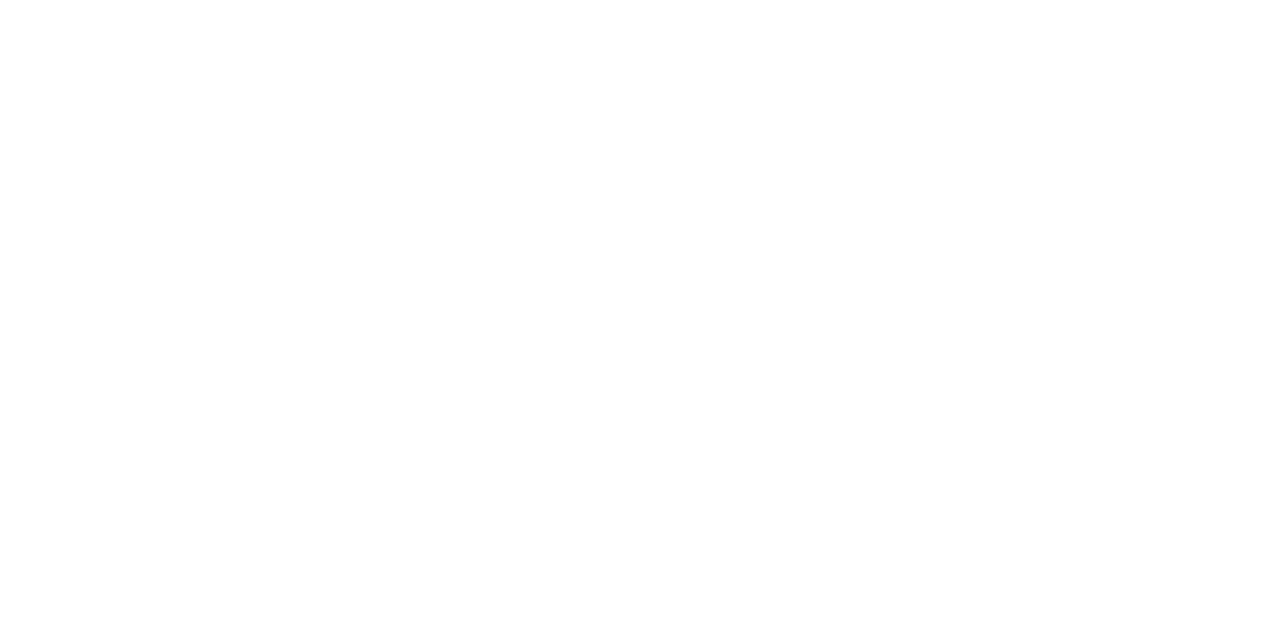
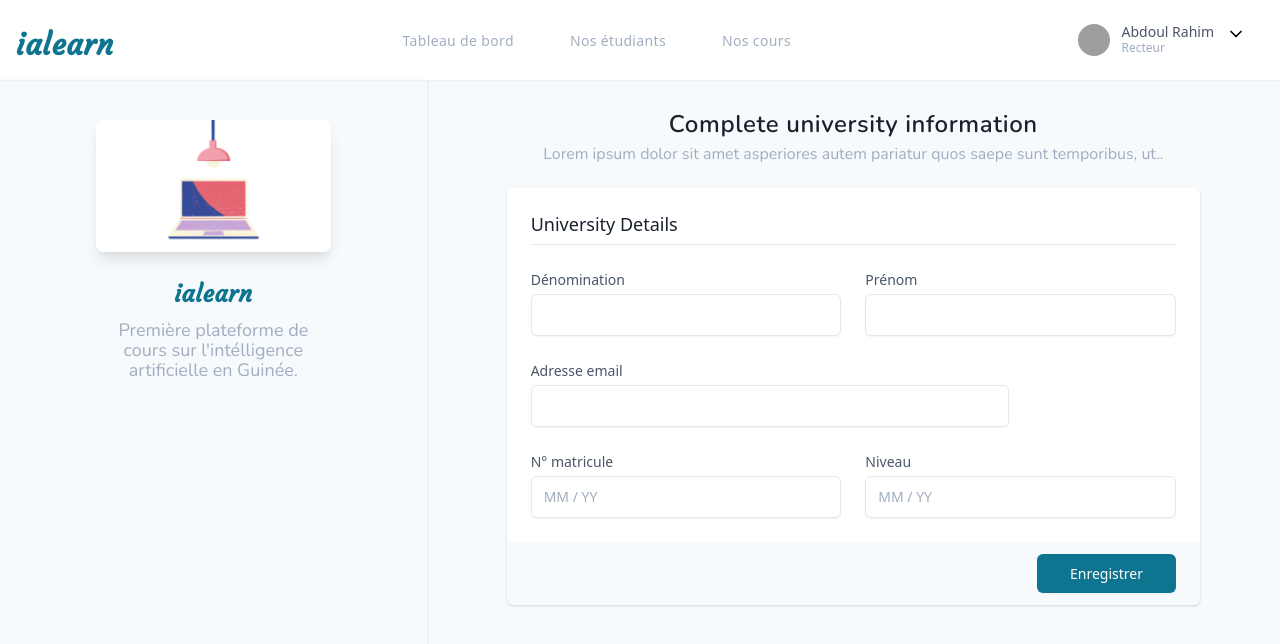
Before and after one commit to abdoul-rb/ialearn, a Nuxt app: page /app/university/dashboard/profile in a window 1280 px wide. Before the commit this address had no page. Shown: the top 644 px of the page. Built offline with nearby package versions, Linux system fonts and the light colour scheme; grey boxes are pictures that could not be loaded; what vue2-filters would draw is missing.

Commit message:
Create page university profile

```diff
--- a/components/app/university/Stats.vue
+++ b/components/app/university/Stats.vue
@@ -69,7 +69,7 @@
         </div>
         <div class="bg-cyan-700 px-4 py-4 sm:px-6">
           <div class="text-sm text-right">
-            <nuxt-link :to="{ name: 'app-university-dashboard-courses' }" href="#" class="font-medium text-white"> Voir tous<span class="sr-only"> Nombre total de cours souscrits</span></nuxt-link>
+            <nuxt-link :to="{ name: 'app-university-dashboard-courses' }" class="font-medium text-white"> Voir tous<span class="sr-only"> Nombre total de cours souscrits</span></nuxt-link>
           </div>
         </div>
       </div>
--- a/components/app/university/theNavigation.vue
+++ b/components/app/university/theNavigation.vue
@@ -8,7 +8,7 @@
           </nuxt-link>
         </div>
         <div class="hidden sm:ml-6 sm:flex">
-          <nuxt-link :to=" { name : 'app-university-dashboard' } " class="inline-flex items-center border-b-2 border-transparent text-sm font-medium leading-5 tracking-wide text-gray-500 hover:border-cyan-700 focus:outline-none transition duration-150 ease-in-out px-1 pt-1" :class="{ 'border-cyan-700 text-cyan-500' : this.$route.name === 'app-university-dashboard' }">Dashboard</nuxt-link>
+          <nuxt-link :to=" { name : 'app-university-dashboard' } " class="inline-flex items-center border-b-2 border-transparent text-sm font-medium leading-5 tracking-wide text-gray-500 hover:border-cyan-700 focus:outline-none transition duration-150 ease-in-out px-1 pt-1" :class="{ 'border-cyan-700 text-cyan-500' : this.$route.name === 'app-university-dashboard' }">Tableau de bord</nuxt-link>
           <nuxt-link :to=" { name : 'app-university-dashboard-students' } " class="inline-flex items-center border-b-2 border-transparent text-sm font-medium leading-5 tracking-wide text-gray-500 hover:border-cyan-700 focus:outline-none transition duration-150 ease-in-out px-1 pt-1 ml-12" :class="{ 'border-cyan-700 text-cyan-500' : this.$route.name === 'app-university-dashboard-students' || this.$route.name === 'app-university-dashboard-students-create' || this.$route.name === 'app-university-dashboard-students-uuid' }">Nos étudiants</nuxt-link>
           <nuxt-link :to=" { name : 'app-university-dashboard-courses' } " class="inline-flex items-center border-b-2 border-transparent text-sm font-medium leading-5 tracking-wide text-gray-500 hover:border-cyan-700 focus:outline-none transition duration-150 ease-in-out px-1 pt-1 ml-12" :class="{ 'border-cyan-700 text-cyan-500' : this.$route.name === 'app-university-dashboard-courses' }">Nos cours</nuxt-link>
         </div>
@@ -24,10 +24,9 @@
                 <polyline points="6 9 12 15 18 9"></polyline>
               </svg>
             </button>
-            <div class="origin-top-right absolute right-0 mt-2 w-48 rounded-md shadow-lg" v-show="dropdownOpen">
+            <div class="origin-top-right absolute right-0 mt-2 w-48 rounded-md shadow-lg border z-50" v-show="dropdownOpen">
               <div class="py-1 rounded-md bg-white shadow-xs" role="menu" aria-orientation="vertical" aria-labelledby="user-menu">
-                <nuxt-link :to=" { name : '', params : { slug : '' } } " class="block text-sm leading-5 text-gray-700 hover:bg-gray-100 focus:outline-none focus:bg-gray-100 transition duration-150 ease-in-out px-4 py-2">Mon profil</nuxt-link>
-                <nuxt-link :to=" { name : '' } " class="block text-sm leading-5 text-gray-700 hover:bg-gray-100 focus:outline-none focus:bg-gray-100 transition duration-150 ease-in-out px-4 py-2">Paramètres</nuxt-link>
+                <nuxt-link :to=" { name : 'app-university-dashboard-profile' } " class="block text-sm leading-5 text-gray-700 hover:bg-gray-100 focus:outline-none focus:bg-gray-100 transition duration-150 ease-in-out px-4 py-2">Mon profil</nuxt-link>
                 <a href="#" @click.prevent="logout" :to=" { name : '' } " class="block text-sm leading-5 text-gray-700 hover:bg-gray-100 focus:outline-none focus:bg-gray-100 transition duration-150 ease-in-out px-4 py-2">Déconnexion</a>
               </div>
             </div>
@@ -47,9 +46,8 @@
     </div>
     <div :class=" menuOpen ? 'block' : 'hidden' ">
       <div class="pt-2 pb-3">
-        <nuxt-link :to=" { name : 'app-university-dashboard' } " class="block pl-3 pr-4 py-2 border-l-4 border-indigo-500 text-base font-medium text-indigo-700 bg-indigo-50 focus:outline-none focus:text-indigo-800 focus:bg-indigo-100 focus:border-indigo-700 transition duration-150 ease-in-out">Dashboard</nuxt-link>
+        <nuxt-link :to=" { name : 'app-university-dashboard' } " class="block pl-3 pr-4 py-2 border-l-4 border-indigo-500 text-base font-medium text-indigo-700 bg-indigo-50 focus:outline-none focus:text-indigo-800 focus:bg-indigo-100 focus:border-indigo-700 transition duration-150 ease-in-out">Tableau de bord</nuxt-link>
         <nuxt-link :to=" { name : 'app-university-dashboard-students' } " class="mt-1 block pl-3 pr-4 py-2 border-l-4 border-transparent text-base font-medium text-gray-600 hover:text-gray-800 hover:bg-gray-50 hover:border-gray-300 focus:outline-none focus:text-gray-800 focus:bg-gray-50 focus:border-gray-300 transition duration-150 ease-in-out">Nos étudiants</nuxt-link>
-        <!-- <nuxt-link :to=" { name : 'app-freelancer-resume-slug', params : { slug : 'ahmed' } } " class="mt-1 block pl-3 pr-4 py-2 border-l-4 border-transparent text-base font-medium text-gray-600 hover:text-gray-800 hover:bg-gray-50 hover:border-gray-300 focus:outline-none focus:text-gray-800 focus:bg-gray-50 focus:border-gray-300 transition duration-150 ease-in-out">Nos cours</nuxt-link> -->
         <nuxt-link :to=" { name : 'app-university-dashboard-courses' } " class="mt-1 block pl-3 pr-4 py-2 border-l-4 border-transparent text-base font-medium text-gray-600 hover:text-gray-800 hover:bg-gray-50 hover:border-gray-300 focus:outline-none focus:text-gray-800 focus:bg-gray-50 focus:border-gray-300 transition duration-150 ease-in-out">Nos cours</nuxt-link>
       </div>
       <div class="pt-4 pb-3 border-t border-gray-200">
@@ -63,8 +61,7 @@
           </div>
         </div>
         <div class="mt-3">
-          <!-- <nuxt-link :to=" { name : 'app-freelancer-resume-slug', params : { slug : 'ahmed' } } " class="block px-4 py-2 text-base font-medium text-gray-500 hover:text-gray-800 hover:bg-gray-100 focus:outline-none focus:text-gray-800 focus:bg-gray-100 transition duration-150 ease-in-out">Your Profile</nuxt-link> -->
-          <nuxt-link :to=" { name : 'app-freelancer-resume-slug' } " class="block px-4 py-2 text-base font-medium text-gray-500 hover:text-gray-800 hover:bg-gray-100 focus:outline-none focus:text-gray-800 focus:bg-gray-100 transition duration-150 ease-in-out">Mon profil</nuxt-link>
+          <nuxt-link :to=" { name : '' } " class="block px-4 py-2 text-base font-medium text-gray-500 hover:text-gray-800 hover:bg-gray-100 focus:outline-none focus:text-gray-800 focus:bg-gray-100 transition duration-150 ease-in-out">Mon profil</nuxt-link>
           <a href="#" class="mt-1 block px-4 py-2 text-base font-medium text-gray-500 hover:text-gray-800 hover:bg-gray-100 focus:outline-none focus:text-gray-800 focus:bg-gray-100 transition duration-150 ease-in-out">Paramètres</a>
           <a href="#" @click.prevent="logout" class="mt-1 block px-4 py-2 text-base font-medium text-gray-500 hover:text-gray-800 hover:bg-gray-100 focus:outline-none focus:text-gray-800 focus:bg-gray-100 transition duration-150 ease-in-out">Déconnexion</a>
         </div>
--- a/pages/app/university/dashboard/courses/index.vue
+++ b/pages/app/university/dashboard/courses/index.vue
@@ -20,7 +20,7 @@
         <div class="flex items-center md:absolute md:right-0 md:inset-y-0">
           <!-- Mobile menu button  lg:hidden -->
           <nuxt-link :to="{ name: 'app-university-dashboard-students-create' }" class="ml-6 inline-flex items-center px-6 py-3 border border-transparent text-sm font-medium rounded-md shadow-sm text-white bg-blue-900 hover:bg-blue-800 focus:outline-none">
-            Voir tous les cours
+            Voir les autres cours disponibles
           </nuxt-link>
         </div>
         <div class="hidden lg:flex lg:items-center xl:col-span-4">
@@ -97,8 +97,8 @@
             <span class="text-gray-500 pt-4 px-4 inline-flex items-center text-sm font-medium">
               ...
             </span>
-            <a href="#" class="text-gray-500 hover:text-gray-700 pt-4 px-4 inline-flex items-center text-sm font-medium"</a>
-            <a href="#" class="text-gray-500 hover:text-gray-700 pt-4 px-4 inline-flex items-center text-sm font-medium">10</a>
+            <a href="#" class="text-gray-500 hover:text-gray-700 pt-4 px-4 inline-flex items-center text-sm font-medium">9</a>
+            <a href="#" class="text-gray-500 hover:text-gray-700 pt-4 px-4 inline-flex items-center text-sm font-medium">>10</a>
           </div>
           <div class="-mt-px w-0 flex-1 flex justify-end">
             <a href="#" class="pt-4 pl-1 inline-flex items-center text-sm font-medium text-gray-500 hover:text-gray-700">
--- /dev/null
+++ b/pages/app/university/dashboard/profile/index.vue
@@ -0,0 +1,88 @@
+<template>
+  <div class="sm:flex min-h-screen">
+    <aside class="w-4/12 shadow py-10 px-24">
+      <div>
+        <div class="space-y-12 mb-6">
+          <div class="space-y-4">
+            <div class="aspect-w-3 aspect-h-2">
+              <img class="object-cover shadow-lg rounded-lg " src="~/assets/images/iaLearn_pres.png" alt="iaLearn_pres">
+            </div>
+          </div>
+        </div>
+        <div class="max-w-3xl mx-auto text-center">
+          <h4 class="block text-2xl font-semibold tracking-wide text-cyan-700 font-courgette">ialearn</h4>
+          <p class="mt-2 text-lg text-gray-500 font-nunito leading-5">Première plateforme de cours sur l'intélligence artificielle en Guinée.</p>
+        </div>
+      </div>
+    </aside>
+    <div class="w-8/12 px-20 py-8">
+      <main class="max-w-7xl mx-auto">
+        <div class="text-center">
+          <h3 class="text-2xl leading-6 font-semibold text-gray-900 tracking-wide font-nunito">Complete university information</h3>
+          <p class="mt-2 text-base text-gray-500 font-nunito leading-5">Lorem ipsum dolor sit amet asperiores autem pariatur quos saepe sunt temporibus, ut..</p>
+        </div>
+
+        <section class="mt-6">
+          <form action="#" >
+            <div class="shadow sm:rounded-md sm:overflow-hidden">
+              <div class="bg-white py-6 px-4 sm:p-6">
+                <div class="border-b border-gray-300 pb-2">
+                  <h2 id="payment_details_heading" class="text-lg leading-6 font-medium text-gray-900">University Details</h2>
+                </div>
+
+                <div class="mt-6 grid grid-cols-4 gap-6">
+                  <div class="col-span-4 sm:col-span-2">
+                    <label for="university_name" class="block text-sm font-medium text-gray-700">Dénomination</label>
+                    <input type="text" name="university_name" id="university_name" autocomplete="cc-given-university" class="mt-1 block w-full border border-gray-300 rounded-md shadow-sm py-2 px-3 focus:outline-none focus:ring-gray-900 focus:border-gray-900 sm:text-sm">
+                  </div>
+
+                  <div class="col-span-4 sm:col-span-2">
+                    <label for="last_name" class="block text-sm font-medium text-gray-700">Prénom</label>
+                    <input type="text" name="last_name" id="last_name" autocomplete="cc-family-name" class="mt-1 block w-full border border-gray-300 rounded-md shadow-sm py-2 px-3 focus:outline-none focus:ring-gray-900 focus:border-gray-900 sm:text-sm">
+                  </div>
+
+                  <div class="col-span-4 sm:col-span-3">
+                    <label for="email_address" class="block text-sm font-medium text-gray-700">Adresse email</label>
+                    <input type="text" name="email_address" id="email_address" autocomplete="email" class="mt-1 block w-full border border-gray-300 rounded-md shadow-sm py-2 px-3 focus:outline-none focus:ring-gray-900 focus:border-gray-900 sm:text-sm">
+                  </div>
+
+                  <div class="col-span-4 sm:col-span-2">
+                    <label for="expiration_date" class="block text-sm font-medium text-gray-700">N° matricule</label>
+                    <input type="text" name="expiration_date" id="expiration_date" autocomplete="cc-exp" class="mt-1 block w-full border border-gray-300 rounded-md shadow-sm py-2 px-3 focus:outline-none focus:ring-gray-900 focus:border-gray-900 sm:text-sm" placeholder="MM / YY">
+                  </div>
+
+                  <div class="col-span-4 sm:col-span-2">
+                    <label for="level" class="block text-sm font-medium text-gray-700">Niveau</label>
+                    <input type="text" name="level" id="level" autocomplete="cc-exp" class="mt-1 block w-full border border-gray-300 rounded-md shadow-sm py-2 px-3 focus:outline-none focus:ring-gray-900 focus:border-gray-900 sm:text-sm" placeholder="MM / YY">
+                  </div>
+
+                </div>
+              </div>
+              <div class="px-4 py-3 bg-gray-50 text-right sm:px-6">
+                <button type="submit" class="bg-cyan-700 border border-transparent rounded-md shadow-sm py-2 px-8 inline-flex justify-center text-sm font-medium text-white hover:bg-cyan-900 focus:outline-none">
+                  Enregistrer
+                </button>
+              </div>
+            </div>
+          </form>
+        </section>
+      </main>
+    </div>
+  </div>
+</template>
+
+<script>
+  export default {
+    layout: 'university',
+    head() {
+      return {
+        title: 'Koffi Anan Profile'
+      }
+    },
+    data() {
+      return {
+
+      }
+    }
+  }
+</script>
--- a/pages/app/university/dashboard/students/create.vue
+++ b/pages/app/university/dashboard/students/create.vue
@@ -149,7 +149,7 @@
             </div>
           </div>
         </section>
-        <section aria-labelledby="payment_details_heading" class=" lg:col-span-2">
+        <section aria-labelledby="payment_details_heading" class="lg:col-span-2">
           <form action="#" >
             <div class="shadow sm:rounded-md sm:overflow-hidden">
               <div class="bg-white py-6 px-4 sm:p-6">
@@ -194,7 +194,6 @@
             </div>
           </form>
         </section>
-
       </div>
     </main>
 
```
Also changed, not shown: 1 other file (tests, documents, lock files or other folders).
